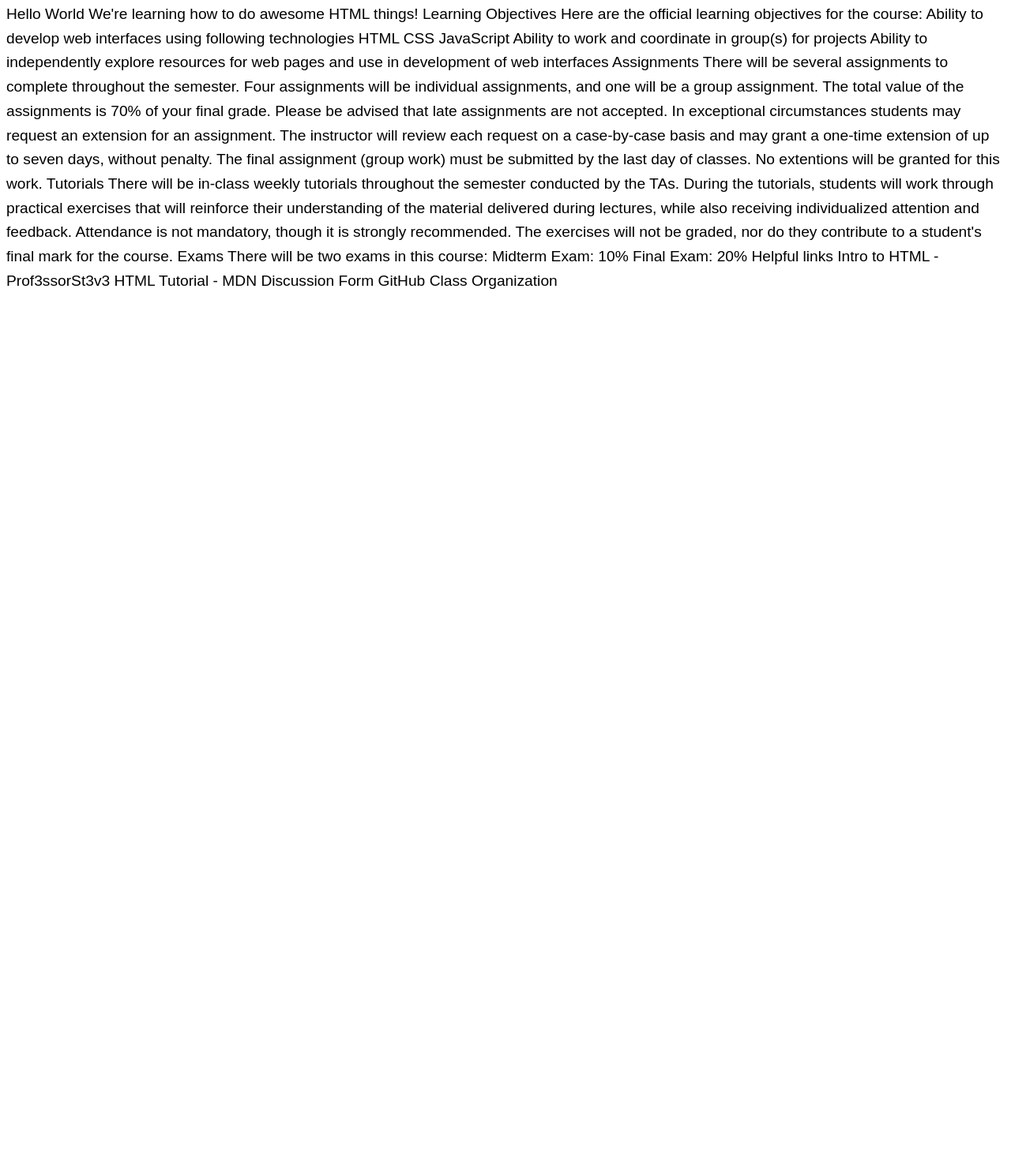
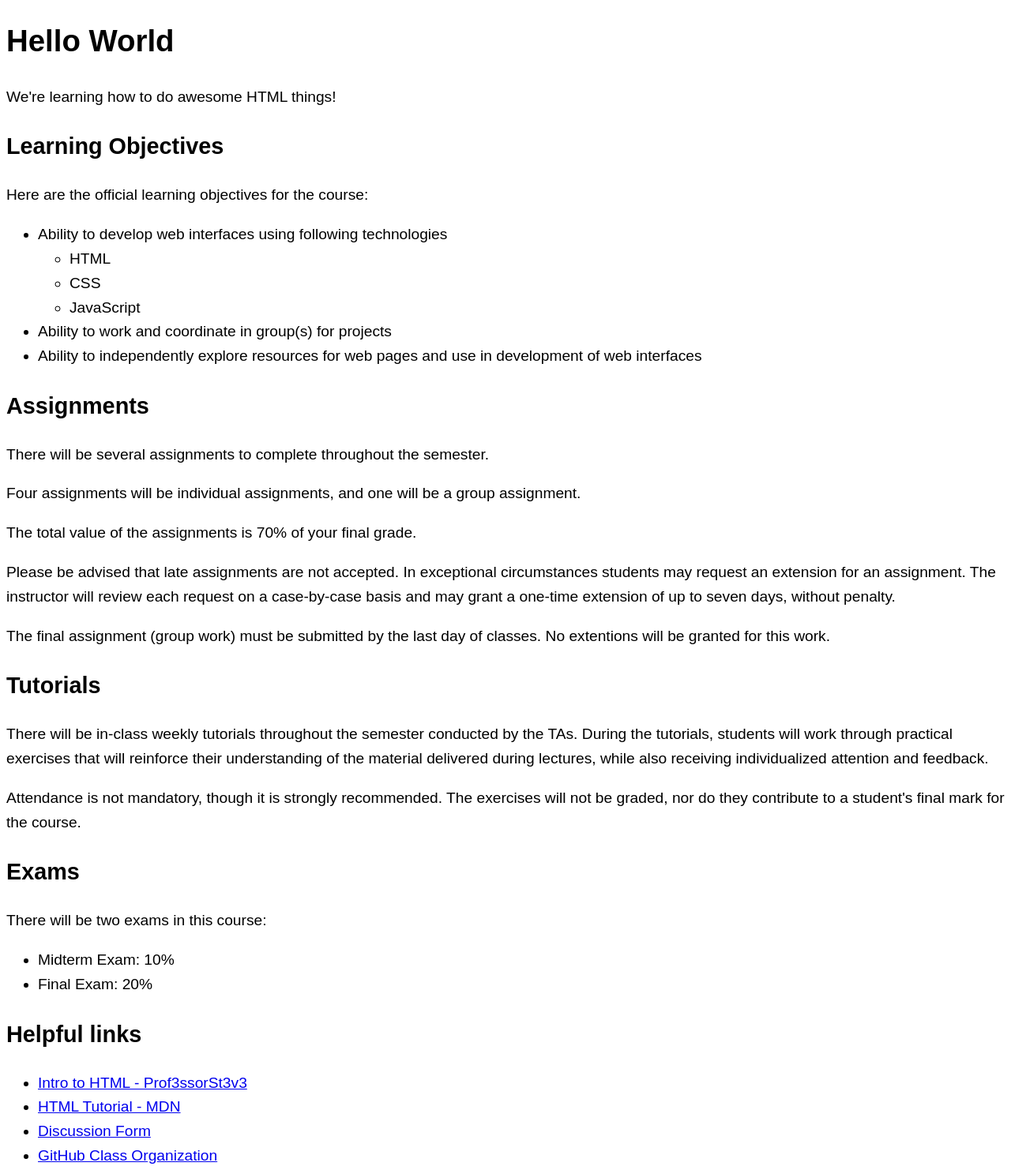
Before and after one commit to irm1005-itec1005-fall-2023/tutorial-exercise-01-juyugoodwin, a plain HTML site: page index.html in a window 1280 px wide. Shown: the part 5-1487 px from the top of the page at 79% size. Before the commit the page ends 800 px from the top, so only its background shows below. Drawn offline with Linux system fonts and the light colour scheme.

Commit message:
updated index

```diff
--- a/index.html
+++ b/index.html
@@ -27,104 +27,95 @@
     <!-- The correct element appears ABOVE the text -->
     <!-- You may remove the extra comments when you finish -->
 
-    <!-- h1 -->
-    Hello World
+   <h1>Hello World</h1>
+
+   <p>We're learning how to do awesome <abbr>HTML</abbr> things!</p>
+
+   <h2>Learning Objectives</h2>
+
+   <p> Here are the official learning objectives for the course:</p>
+    <ul>
+      <li>Ability to develop web interfaces using following technologies</li>
+
+      <ul>
+        <li>HTML</li>
+
+       <li>CSS</li>
+
+       <li>JavaScript</li></ul>
+
+   <li>Ability to work and coordinate in group(s) for projects</li>
+
+   <li>Ability to independently explore resources for web pages and use in
+    development of web interfaces</li>
+  </ul>
+
+
+    <!-- h2 -->
+    <h2>Assignments</h2>
 
     <!-- p -->
-    <!-- abbr around the word HTML -->
-    We're learning how to do awesome HTML things!
+    <p>There will be several assignments to complete throughout the semester.</p>
+    <!-- p -->
+    <p>Four assignments will be individual assignments, and one will be a group
+    assignment.</p>
+
+    <!-- p -->
+    <p>The total value of the assignments is 70% of your final grade.
+</p>
+    <!-- p -->
+    <p>Please be advised that late assignments are not accepted. In exceptional
+    circumstances students may request an extension for an assignment. The
+    instructor will review each request on a case-by-case basis and may grant a
+    one-time extension of up to seven days, without penalty.
+</p>
+    <!-- p -->
+    <p>The final assignment (group work) must be submitted by the last day of
+    classes. No extentions will be granted for this work.
+</p>
+    <!-- h2 -->
+    <h2>Tutorials
+</h2>
+    <!-- p -->
+    <!-- abbr around the word TAs -->
+    <p>There will be in-class weekly tutorials throughout the semester conducted by
+    the <abbr>TAs</abbr>. During the tutorials, students will work through practical
+    exercises that will reinforce their understanding of the material delivered
+    during lectures, while also receiving individualized attention and feedback.</p>
+    <!-- p -->
+    <p>Attendance is not mandatory, though it is strongly recommended. The
+    exercises will not be graded, nor do they contribute to a student's final
+    mark for the course.</p>
 
     <!-- h2 -->
-    Learning Objectives
+    <h2>Exams</h2>
 
     <!-- p -->
-    Here are the official learning objectives for the course:
-
-    <!-- Below are three list items-->
-    Ability to develop web interfaces using following technologies
-    <!-- Below are three nested list items -->
-    <!-- Nested list item -->
-    HTML
-    <!-- Nested list item -->
-    CSS
-    <!-- Nested list item -->
-    JavaScript
-    <!-- End of nested list items -->
-    <!-- End of the ul -->
-    <!-- List item -->
-    Ability to work and coordinate in group(s) for projects
-    <!-- List item -->
-    Ability to independently explore resources for web pages and use in
-    development of web interfaces
+    <p>There will be two exams in this course:</p>
+    <!-- Below are two list items -->
+    <!-- list item -->
+   <ul>
+    <li>Midterm Exam: 10%</li>
+    <!-- list item -->
+    <li>Final Exam: 20%</li> </ul>
     <!-- End of the ul -->
 
     <!-- h2 -->
-    Assignments
-
-    <!-- p -->
-    There will be several assignments to complete throughout the semester.
-
-    <!-- p -->
-    Four assignments will be individual assignments, and one will be a group
-    assignment.
-
-    <!-- p -->
-    The total value of the assignments is 70% of your final grade.
-
-    <!-- p -->
-    Please be advised that late assignments are not accepted. In exceptional
-    circumstances students may request an extension for an assignment. The
-    instructor will review each request on a case-by-case basis and may grant a
-    one-time extension of up to seven days, without penalty.
-
-    <!-- p -->
-    The final assignment (group work) must be submitted by the last day of
-    classes. No extentions will be granted for this work.
-
-    <!-- h2 -->
-    Tutorials
-
-    <!-- p -->
-    <!-- abbr around the word TAs -->
-    There will be in-class weekly tutorials throughout the semester conducted by
-    the TAs. During the tutorials, students will work through practical
-    exercises that will reinforce their understanding of the material delivered
-    during lectures, while also receiving individualized attention and feedback.
-
-    <!-- p -->
-    Attendance is not mandatory, though it is strongly recommended. The
-    exercises will not be graded, nor do they contribute to a student's final
-    mark for the course.
-
-    <!-- h2 -->
-    Exams
-
-    <!-- p -->
-    There will be two exams in this course:
-
-    <!-- Below are two list items -->
-    <!-- list item -->
-    Midterm Exam: 10%
-    <!-- list item -->
-    Final Exam: 20%
-    <!-- End of the ul -->
-
-    <!-- h2 -->
-    Helpful links
+    <h2>Helpful links</h2>
 
     <!-- Below are four list items -->
     <!-- a href="href="https://www.youtube.com/watch?v=KUmuiqV1xME&list=PLyuRouwmQCjncCz8JChyPNRBvm2ONGYa2"  -->
-    Intro to HTML - Prof3ssorSt3v3
+    <ul>
+      <li><a href="href"="https://www.youtube.com/watch?v=KUmuiqV1xME&list=PLyuRouwmQCjncCz8JChyPNRBvm2ONGYa2"> Intro to HTML - Prof3ssorSt3v3 </a>
 
     <!-- a href="https://developer.mozilla.org/en-US/docs/Learn/"HTML -->
-    HTML Tutorial - MDN
+    <li><a href="https://developer.mozilla.org/en-US/docs/Learn/Tutorial"HTML>HTML Tutorial - MDN</a></li>
 
     <!-- a href="https://github.com/orgs/irm1005-itec1005-fall-2023/discussions" -->
-    Discussion Form
-
+    <li><a href="https://github.com/orgs/irm1005-itec1005-fall-2023/discussions">Discussion Form</a>
+</li>
     <!-- a href="https://github.com/irm1005-itec1005-fall-2023" -->
-    GitHub Class Organization
-
-    <!-- End of the ul -->
+   <li><a href="https://github.com/irm1005-itec1005-fall-2023">GitHub Class Organization</a></li>
+  </ul>
   </body>
 </html>
```
